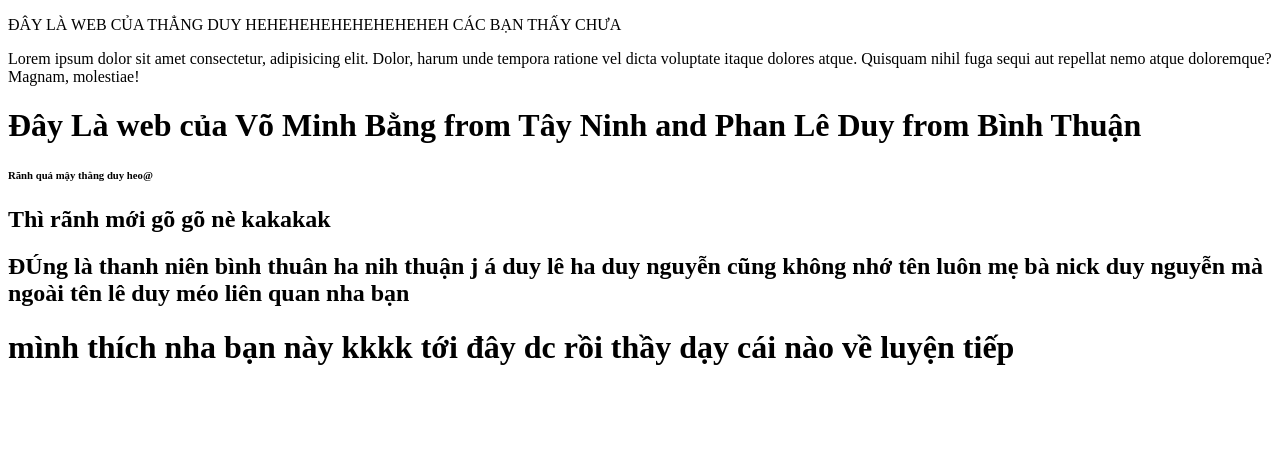
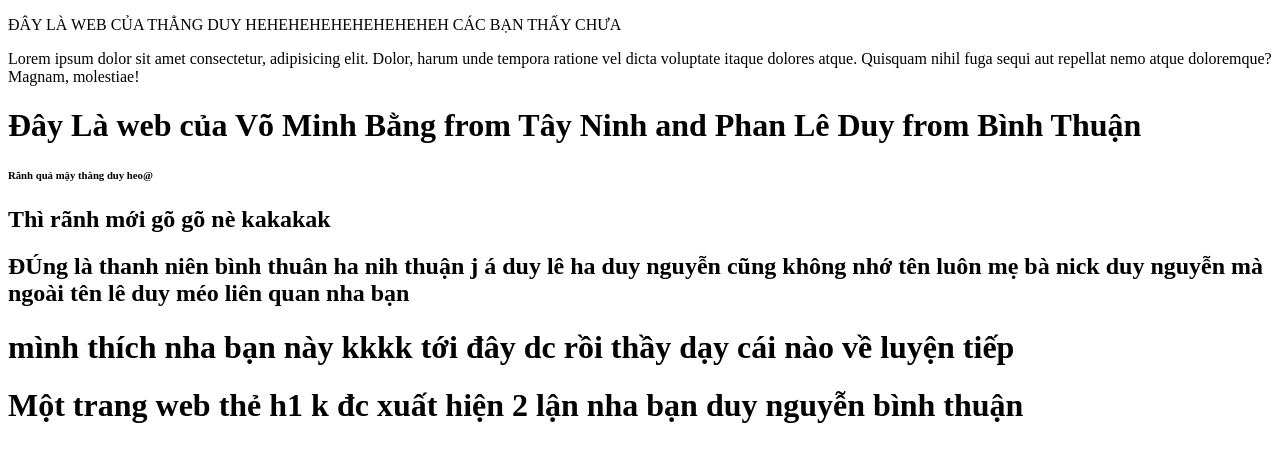
Before and after one commit to phanleduy1998/sythien, a website: page index.html in a window 1280 px wide. Drawn offline with Linux system fonts and the light colour scheme.

Commit message:
nhớ nha hôn

```diff
--- a/index.html
+++ b/index.html
@@ -16,5 +16,6 @@
     </h2>
     <h2>ĐÚng là thanh niên bình thuân ha nih thuận j á duy lê ha duy nguyễn cũng không nhớ tên luôn mẹ bà nick duy nguyễn mà ngoài tên lê duy méo liên quan nha bạn</h2>
     <h1>mình thích nha bạn này kkkk tới đây dc rồi thầy dạy cái nào về luyện tiếp</h1>
+    <h1>Một trang web thẻ h1 k đc xuất hiện 2 lận nha bạn duy nguyễn bình thuận</h1>
 </body>
 </html>
```
